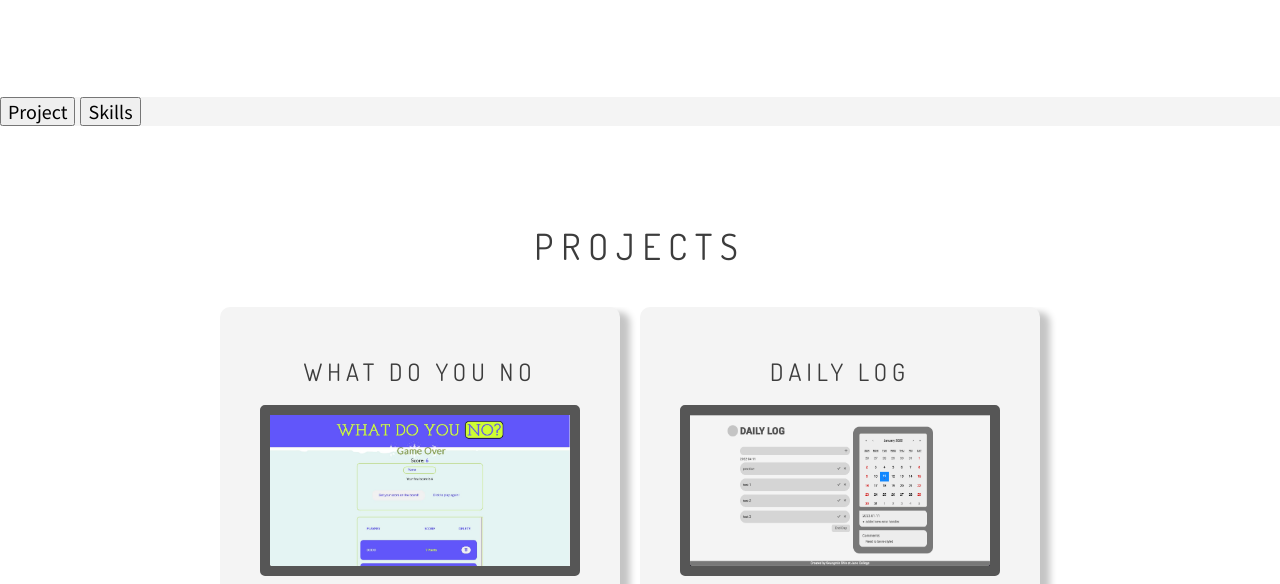
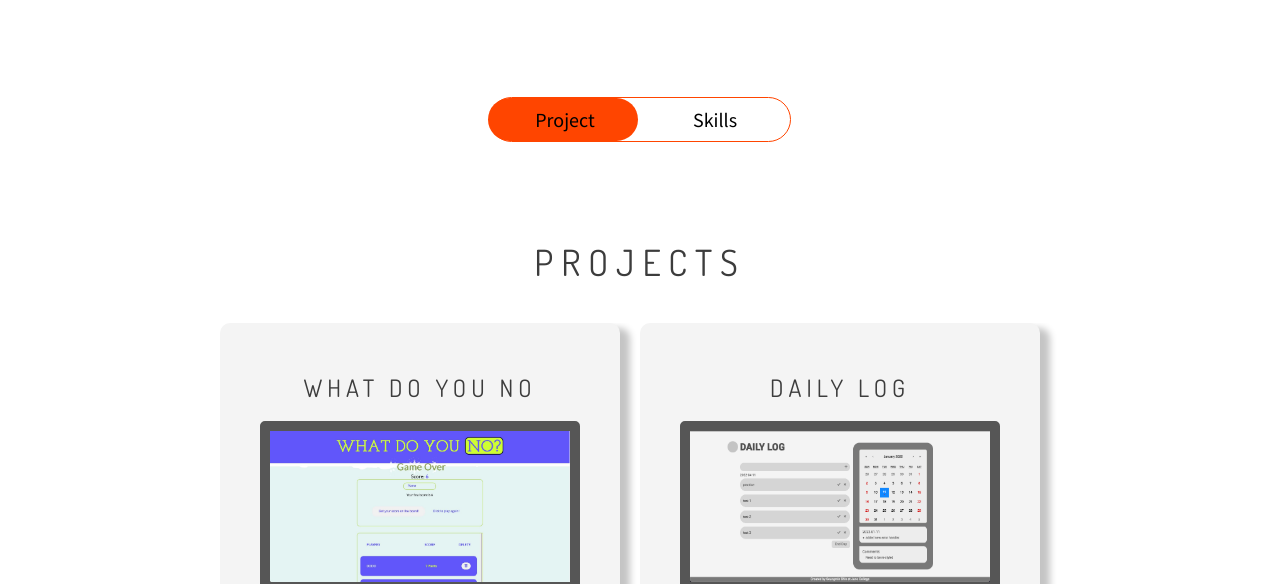
Before and after one commit to shin1211/myWeb, a plain HTML site: page index.html in a window 1280 px wide. Shown: the part 1342-1926 px from the top of the page. Drawn offline with nearby package versions, Linux system fonts and the light colour scheme.

Commit message:
added new toggle btn for project and skills section

```diff
--- a/index.html
+++ b/index.html
@@ -128,8 +128,9 @@
       <!-- Skills start -->
       <section class="filter-container">
         <div class="btn-container">
-          <button data-target="#projects">Project</button>
-          <button data-target="#skills">Skills</button>
+          <div class="active-box"></div>
+          <button type="button" data-target="#projects">Project</button>
+          <button type="button" data-target="#skills">Skills</button>
         </div>
         <!-- Projects start -->
         <div id="projects" class="projects-container active" data-content>
--- a/script/app.js
+++ b/script/app.js
@@ -15,17 +15,28 @@ app.burgerBtn.addEventListener('click', () => {
 //============
 
 app.filterBtns = document.querySelectorAll('[data-target]');
-app.contents = document.querySelectorAll('[data-content]')
-console.log(app.contents);
+app.contents = document.querySelectorAll('[data-content]');
+app.btnMotion = document.querySelector('.btn-container .active-box');
 app.filterBtns.forEach((btn) => {
-	btn.addEventListener('click', () => {
+	btn.addEventListener('click', (e) => {
+		btnIndicator(e);
 		const target = document.querySelector(btn.dataset.target)
 		app.contents.forEach((content) => {
 			content.classList.remove('active')
 		})
 		target.classList.add('active');
+
 	})
 })
+
+function btnIndicator(e) {
+	console.log(e.currentTarget.offsetLeft);
+	console.log(e.currentTarget.offsetWidth);
+	console.log(e.currentTarget.offsetTop + e.currentTarget.offsetHeight);
+	app.btnMotion.style.left = e.currentTarget.offsetLeft + 'px';
+	app.btnMotion.style.width = e.currentTarget.offsetWidth + 'px';
+	app.btnMotion.style.height = e.currentTarget.offsetTop + e.currentTarget.offsetHeight + 'px';
+}
 
 //============
 //Menu slide animation
--- a/styles/sass/_filterContainer.scss
+++ b/styles/sass/_filterContainer.scss
@@ -1,11 +1,44 @@
 .filter-container {
-  background-color: $color-lightgray;
+  // background-color: $color-lightgray;
+  display: flex;
+  flex-direction: column;
+  align-items: center;
+
+  [data-content] {
+    display: none;
+  }
+
+  .active[data-content] {
+    display: flex;
+  }
+
+  .btn-container {
+    display: flex;
+    justify-content: center;
+    position: relative;
+    background-color: transparent;
+    border: 1px solid $color-orange;
+    // height: 100px;
+    border-radius: 50px;
+  }
+
+  .btn-container button {
+    border-style: none;
+    outline: none;
+    background: transparent;
+    width: 150px;
+    height: auto;
+    padding: 0.5rem 1rem;
+    cursor: pointer;
+  }
+  .active-box {
+    position: absolute;
+    left: -2px;
+    width: 150px;
+    height: 100%;
+    z-index: -10;
+    background-color: $color-orange;
+    transition: all 0.5s;
+    border-radius: 50px;
+  }
 }
-
-.filter-container [data-content] {
-  display: none;
-}
-
-.filter-container .active[data-content] {
-  display: flex;
-}
```
Also changed, not shown: styles/style.css.
